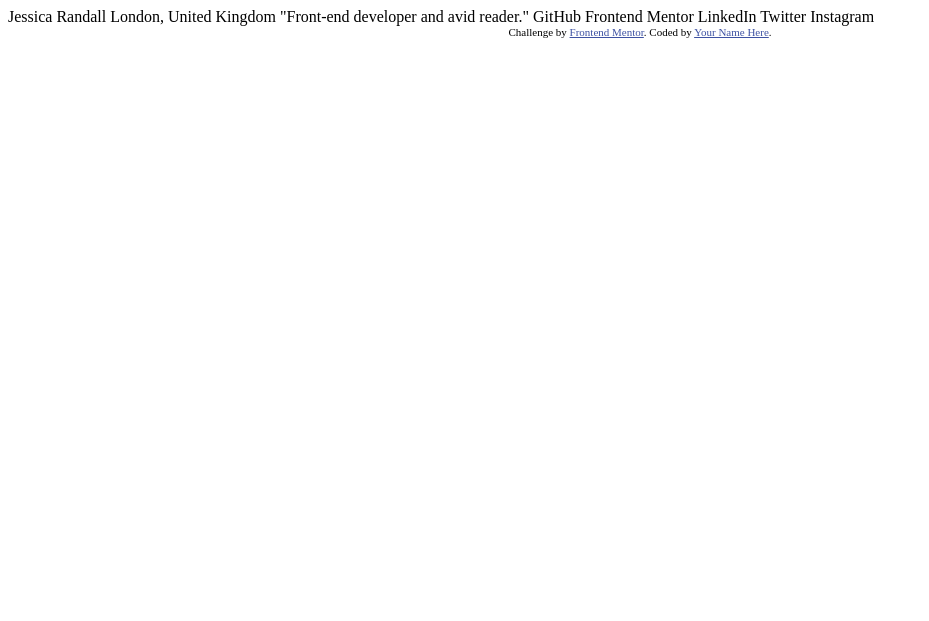
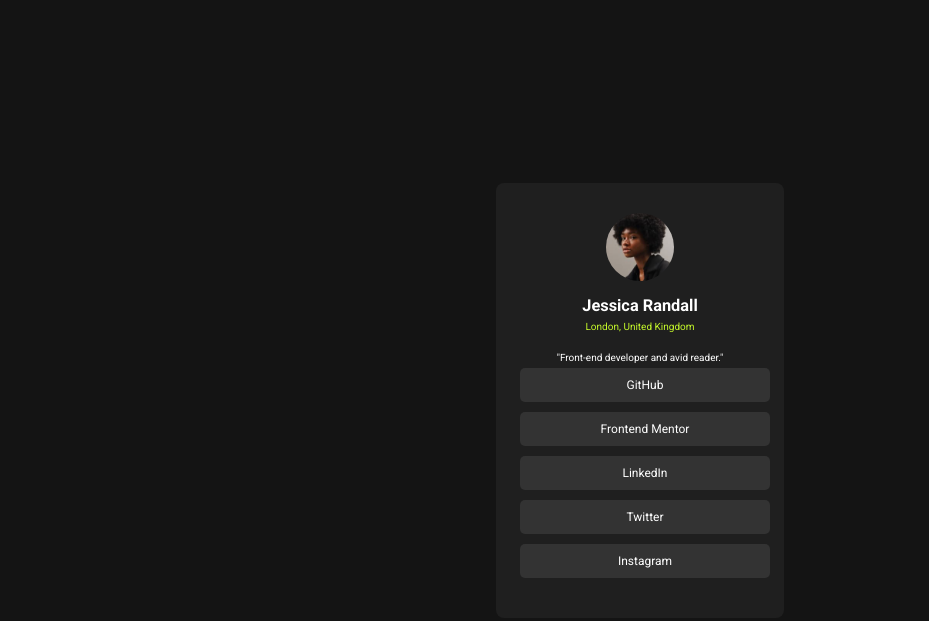
Before and after one commit to Ishan-75/social-links-profile, a plain HTML site: page index.html in a window 1280 px wide. Shown: the whole page, without its empty margins (0-929 px from the left). Drawn offline with Linux system fonts and the light colour scheme.

Commit message:
project completed

```diff
--- a/index.html
+++ b/index.html
@@ -1,34 +1,57 @@
 <!DOCTYPE html>
 <html lang="en">
+
 <head>
   <meta charset="UTF-8">
-  <meta name="viewport" content="width=device-width, initial-scale=1.0"> <!-- displays site properly based on user's device -->
+  <meta name="viewport" content="width=device-width, initial-scale=1.0">
+  <!-- displays site properly based on user's device -->
 
   <link rel="icon" type="image/png" sizes="32x32" href="./assets/images/favicon-32x32.png">
+  <!--google fonts-->
+  <link rel="preconnect" href="https://fonts.googleapis.com">
+  <link rel="preconnect" href="https://fonts.gstatic.com" crossorigin>
+  <link href="https://fonts.googleapis.com/css2?family=Roboto:ital,wght@0,100..900;1,100..900&display=swap"
+    rel="stylesheet">
+  <title>Frontend Mentor | Social links profile</title>
+  <link rel="stylesheet" href="style.css">
 
-  <title>Frontend Mentor | Social links profile</title>
+</head>
 
-  <!-- Feel free to remove these styles or customise in your own stylesheet 👍 -->
-  <style>
-    .attribution { font-size: 11px; text-align: center; }
-    .attribution a { color: hsl(228, 45%, 44%); }
-  </style>
-</head>
 <body>
+  <div class="container">
+    <div class="box">
+      <div class="profile">
+        <img src="assets/images/avatar-jessica.jpeg" alt="avatar">
+      </div>
+      <div class="basic-info">
+        <h3>Jessica Randall</h3>
+        <p class="city">London, United Kingdom</p>
+        <p class="front-end-info">"Front-end developer and avid reader."</p>
+      </div>
+      <div class="sub-box-container">
+        <div class="sub-box">
+          <p>GitHub</p>
+        </div>
+        <div class="sub-box">
+          <p>Frontend Mentor</p>
+        </div>
+        <div class="sub-box">
+          <p>LinkedIn</p>
+        </div>
+        <div class="sub-box">
+          <p>Twitter</p>
+        </div>
+        <div class="sub-box">
+          <p>Instagram</p>
+        </div>
+      </div>
 
-  Jessica Randall
-  London, United Kingdom
-  "Front-end developer and avid reader."
+    </div>
 
-  GitHub
-  Frontend Mentor
-  LinkedIn
-  Twitter
-  Instagram
 
-  <div class="attribution">
-    Challenge by <a href="https://www.frontendmentor.io?ref=challenge" target="_blank">Frontend Mentor</a>.
-    Coded by <a href="#">Your Name Here</a>.
   </div>
+
+
 </body>
+
 </html>
--- /dev/null
+++ b/style.css
@@ -0,0 +1,78 @@
+*{
+    padding: 0;
+    margin: 0;
+}
+body{
+    background-color:  hsl(0, 0%, 8%);
+    font-family: "Roboto", sans-serif;
+    font-optical-sizing: auto;
+    font-weight: 400;
+    font-style: normal;
+    font-variation-settings:
+      "wdth" 100;
+      color: hsl(0, 0%, 100%);
+}
+.container{
+    height: 100vh;
+    display: flex;
+    justify-content: center;
+    align-items: center;
+}
+.box{
+    background: hsl(0, 0%, 12%);
+    width: 288px;
+    height: 435px;
+    border-radius: 8px;
+}
+.profile img{
+    border-radius: 100%;
+    width: 68px;
+    height: 68px;
+}
+.profile{
+    display: flex;
+    justify-content: center;
+    margin-top: 30px;
+}
+.basic-info{
+    color: white;
+    display: flex;
+    flex-direction: column;
+    align-items: center;
+    font-size: 14px;
+    padding-top: 15px;
+}
+.city{
+    font-size: 10px;
+    padding-top: 6px;
+    color: hsl(75, 94%, 57%);
+}
+.front-end-info{
+    font-size: 10px;
+    padding-top: 20px;
+}
+.sub-box-container{
+    display: flex;
+    flex-direction: column;
+    align-items: center;
+    width: 100%;
+    padding: 5px;
+    row-gap: 10px;
+}
+.sub-box{
+    background: hsl(0, 0%, 20%);
+    color: white;
+    padding: 10px;
+    width: 80%;
+    padding: 10px;
+    border-radius: 5px;
+}
+.sub-box p{
+    font-size: 12px;
+    text-align: center;
+}
+.sub-box:hover{
+    cursor: pointer;
+    background: hsl(75, 94%, 57%);
+    color: black;
+}
```
